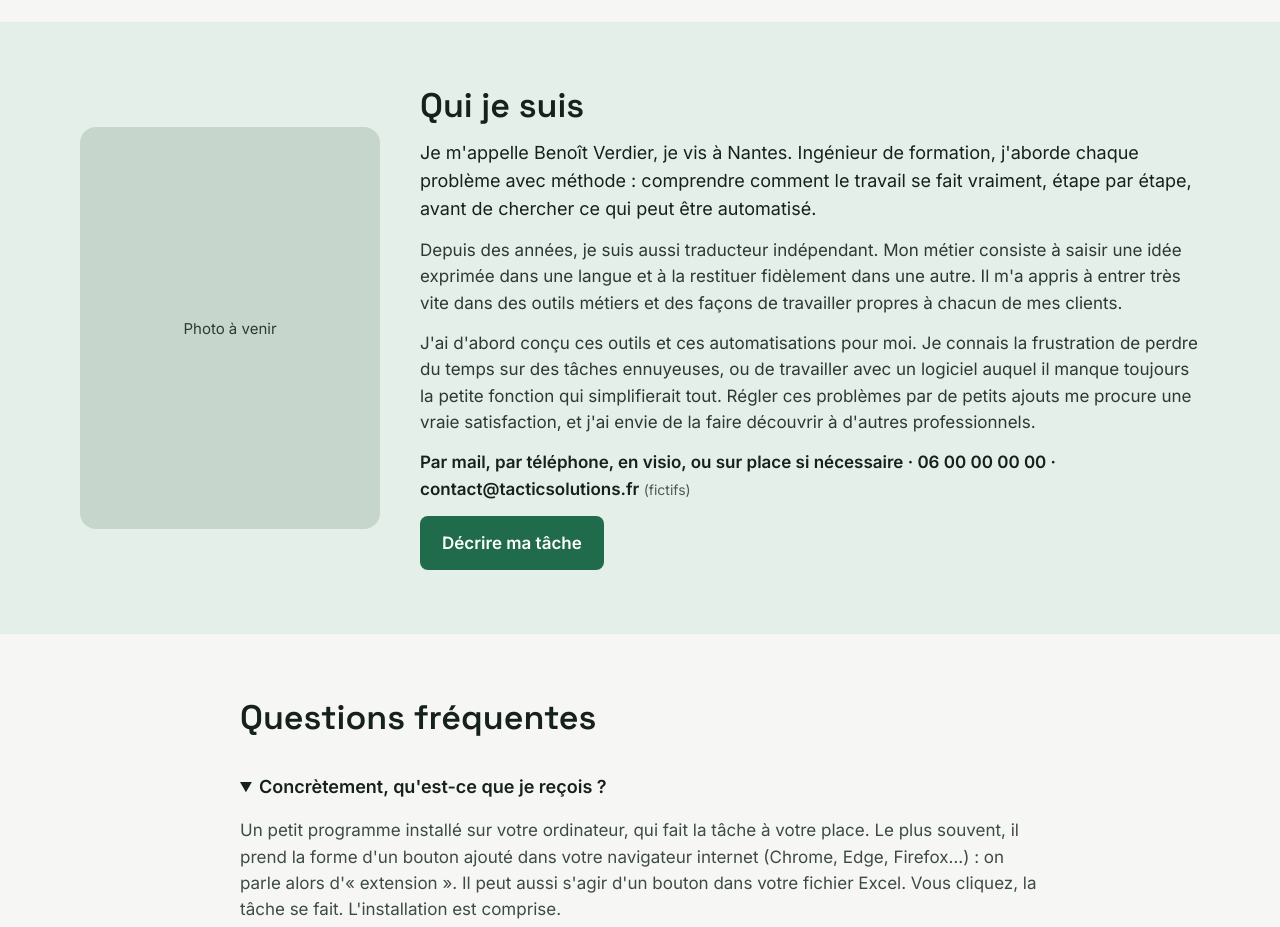
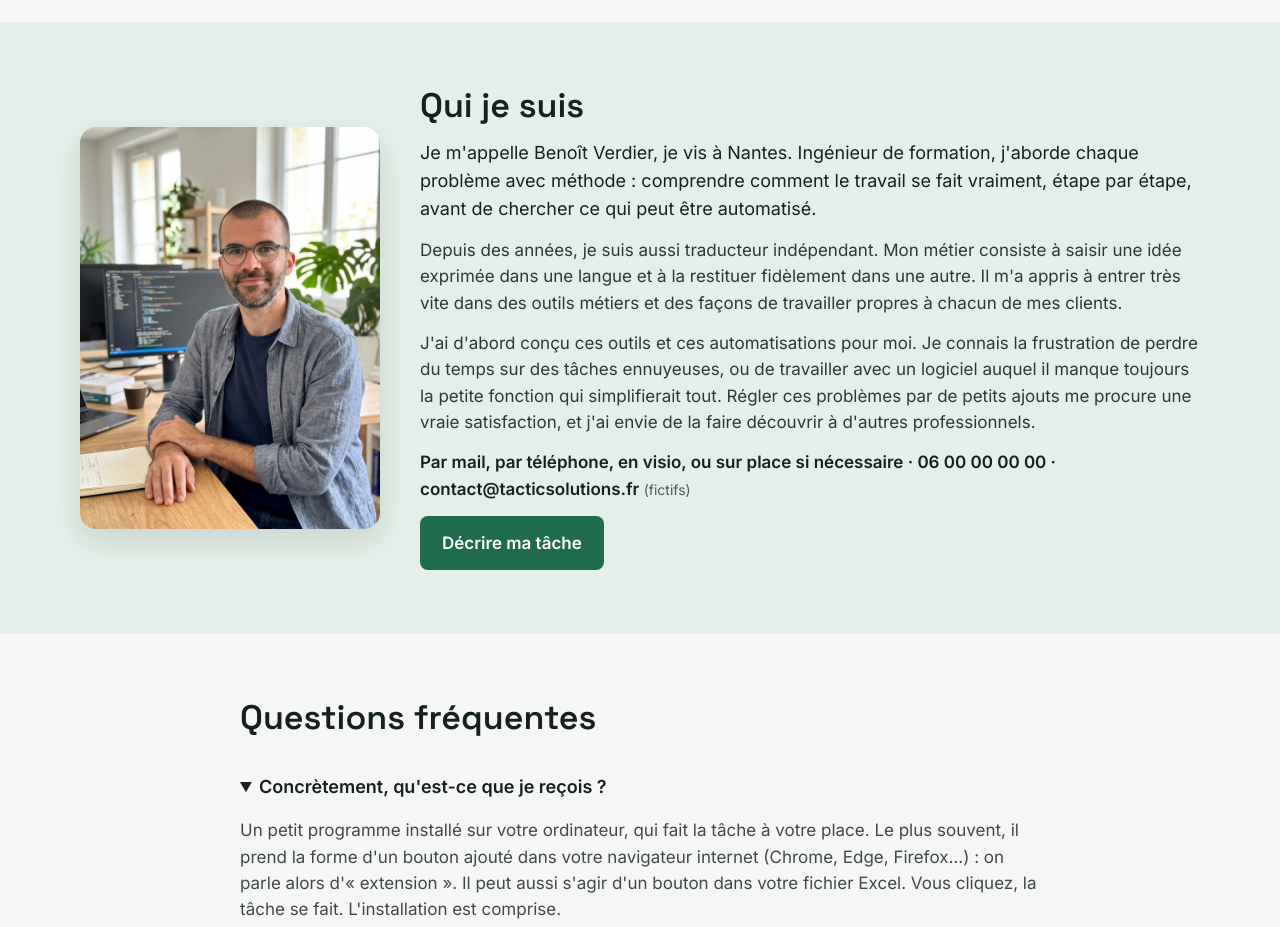
Before and after one commit to tacticsolutions-fr/tacticsolutions-site, a plain HTML site: page index.html in a window 1280 px wide. Shown: the part 6180-7107 px from the top of the page. Drawn offline with Linux system fonts and the light colour scheme.

Commit message:
Ajout de la photo de Benoît Verdier
Co-Authored-By: Claude Opus 5.5 <noreply@anthropic.com>
Claude-Session: https://claude.ai/code/session_01SL9eZuoSUZMCXefhHjKpRb

```diff
--- a/index.html
+++ b/index.html
@@ -478,7 +478,7 @@ summary{cursor:pointer}
 
 <section id="qui" style="background: #E3EFE8">
 <div style="max-width: 1120px; margin: 0 auto; padding: 64px 24px; display: flex; flex-wrap: wrap; gap: 40px; align-items: center">
-<img src="benoit-portrait.jpg" alt="Benoît Verdier, fondateur de TacTic Solutions, à son bureau" width="300" height="402" onerror="this.outerHTML='<div style=&quot;flex:0 1 300px;min-width:0;aspect-ratio:720/964;width:300px;max-width:100%;border-radius:16px;background:#C7D6CD;display:flex;align-items:center;justify-content:center;color:#2C3A33;font-size:15px&quot;>Photo à venir</div>'" style="flex: 0 1 300px; min-width: 0; max-width: 100%; height: auto; aspect-ratio: 720 / 964; object-fit: cover; border-radius: 16px; box-shadow: 0 12px 30px rgba(22,33,28,.12)">
+<img src="benoit-verdier.jpg" alt="Benoît Verdier, fondateur de TacTic Solutions, à son bureau" width="300" height="402" onerror="this.outerHTML='<div style=&quot;flex:0 1 300px;min-width:0;aspect-ratio:720/964;width:300px;max-width:100%;border-radius:16px;background:#C7D6CD;display:flex;align-items:center;justify-content:center;color:#2C3A33;font-size:15px&quot;>Photo à venir</div>'" style="flex: 0 1 300px; min-width: 0; max-width: 100%; height: auto; aspect-ratio: 720 / 964; object-fit: cover; border-radius: 16px; box-shadow: 0 12px 30px rgba(22,33,28,.12)">
 <div style="flex: 1 1 480px; min-width: 0; display: flex; flex-direction: column; gap: 14px">
 <h2 style="margin: 0; font-family: 'Space Grotesk', sans-serif; font-weight: 600; font-size: 34px; line-height: 1.15">Qui je suis</h2>
 <p style="margin: 0; font-size: 18px">Je m'appelle Benoît Verdier, je vis à Nantes. Ingénieur de formation, j'aborde chaque problème avec méthode : comprendre comment le travail se fait vraiment, étape par étape, avant de chercher ce qui peut être automatisé.</p>
```
Also changed, not shown: benoit-verdier.jpg (added).
